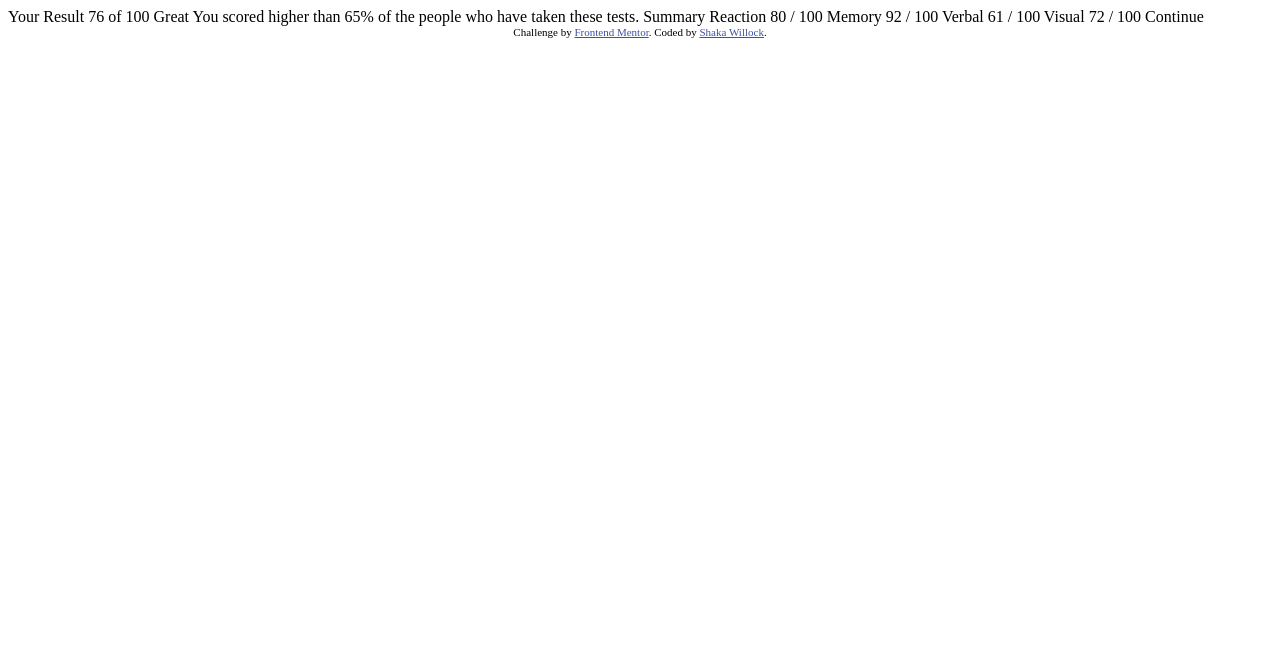
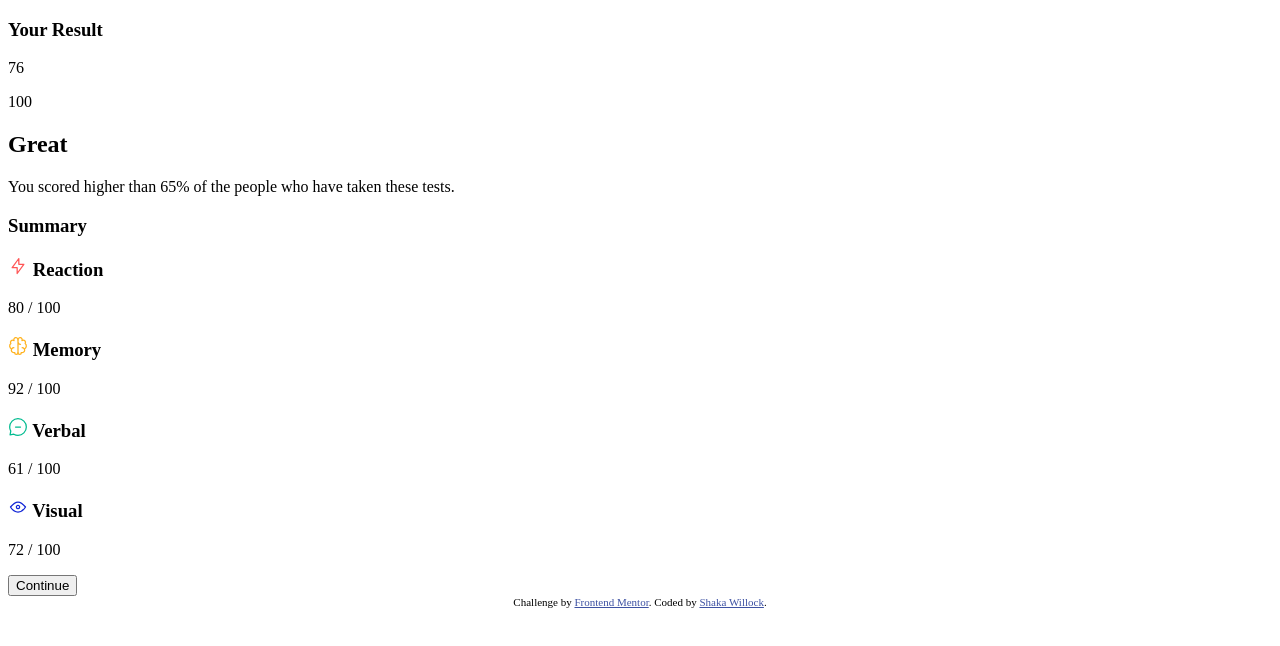
Before and after one commit to shakawillock/Results-Summary-Component, a plain HTML site: page index.html in a window 1280 px wide. Drawn offline with Linux system fonts and the light colour scheme.

Commit message:
Add elements and google font

```diff
--- a/index.html
+++ b/index.html
@@ -4,37 +4,68 @@
   <meta charset="UTF-8">
   <meta name="viewport" content="width=device-width, initial-scale=1.0">
   <link rel="icon" type="image/png" sizes="32x32" href="./assets/images/favicon-32x32.png">
+  <link rel="preconnect" href="https://fonts.googleapis.com">
+  <link rel="preconnect" href="https://fonts.gstatic.com" crossorigin>
+  <link href="https://fonts.googleapis.com/css2?family=Hanken+Grotesk:ital,wght@0,100..900;1,100..900&display=swap" rel="stylesheet">
   <link rel="stylesheet" href="css/styles.css">
   <title>Frontend Mentor | Results summary component</title>
 </head>
 <body>
+  <div class="container container-flex">
+    <section class="results-summary-component">
+      <h3 class="result-summary-title">Your Result</h3>
+      <div class="result-summary">
+        <p class="result-amount">76</p>
+        <p class="result-max">100</p>
+      </div>
+      <h2 class="results-rating-title">Great</h2>
+      <p class="results-info">  You scored higher than 65% of the people who have taken these tests.
+      </p>
+    </section>
 
-  Your Result
-  76
-  of 100
+    <section class="summary">
+      <h3 class="summary-main-title">Summary</h3>
+      <div class="wrapper">
+        <h3 class="summary-title">
+          <span><img src="images/icon-reaction.svg" alt="Thunderbolt"></span>
+          Reaction
+        </h3>
+        <p class="summary-total"><span class="summary-total-amount">80</span> / 100</p>
+      </div>
 
-  Great
-  You scored higher than 65% of the people who have taken these tests.
+      <div class="wrapper">
+        <h3 class="summary-title">
+          <span><img src="images/icon-memory.svg" alt="Brain icon"></span>
+          Memory
+        </h3>
+        <p class="summary-total"><span class="summary-total-amount">92</span> / 100</p>
+      </div>
 
-  Summary
+      <div class="wrapper">
+        <h3 class="summary-title">
+          <span><img src="images/icon-verbal.svg" alt="Verbal icon"></span>
+          Verbal
+        </h3>
+        <p class="summary-total"><span class="summary-total-amount">61</span> / 100</p>
+      </div>
 
-  Reaction
-  80 / 100
+      <div class="wrapper">
+        <h3 class="summary-title">
+          <span><img src="images/icon-visual.svg" alt="Visual icon"></span>
+            Visual
+        </h3>
+        <p class="summary-total"><span class="summary-total-amount">72</span> / 100</p>
+      </div>
 
-  Memory
-  92 / 100
+      <button class="btn btn-continue">Continue</button>
+    </section>
+  </div>
 
-  Verbal
-  61 / 100
-
-  Visual
-  72 / 100
-
-  Continue
-
-  <div class="attribution">
-    Challenge by <a href="https://www.frontendmentor.io?ref=challenge" target="_blank">Frontend Mentor</a>.
-    Coded by <a href="https://github.com/shakawillock" target="_blank">Shaka Willock</a>.
-  </div>
+  <footer class="footer">
+    <div class="attribution">
+      Challenge by <a href="https://www.frontendmentor.io?ref=challenge" target="_blank">Frontend Mentor</a>.
+      Coded by <a href="https://github.com/shakawillock" target="_blank">Shaka Willock</a>.
+    </div>
+  </footer>
 </body>
 </html>
```
